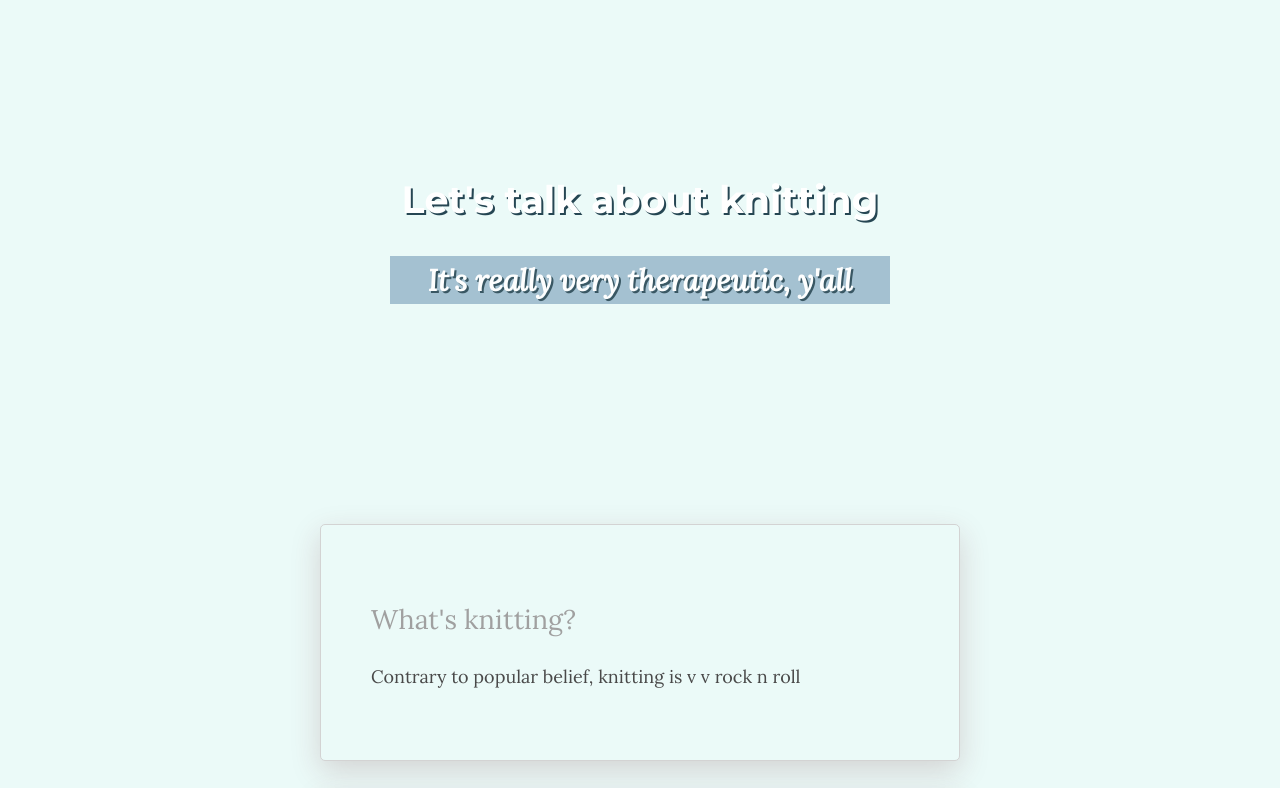
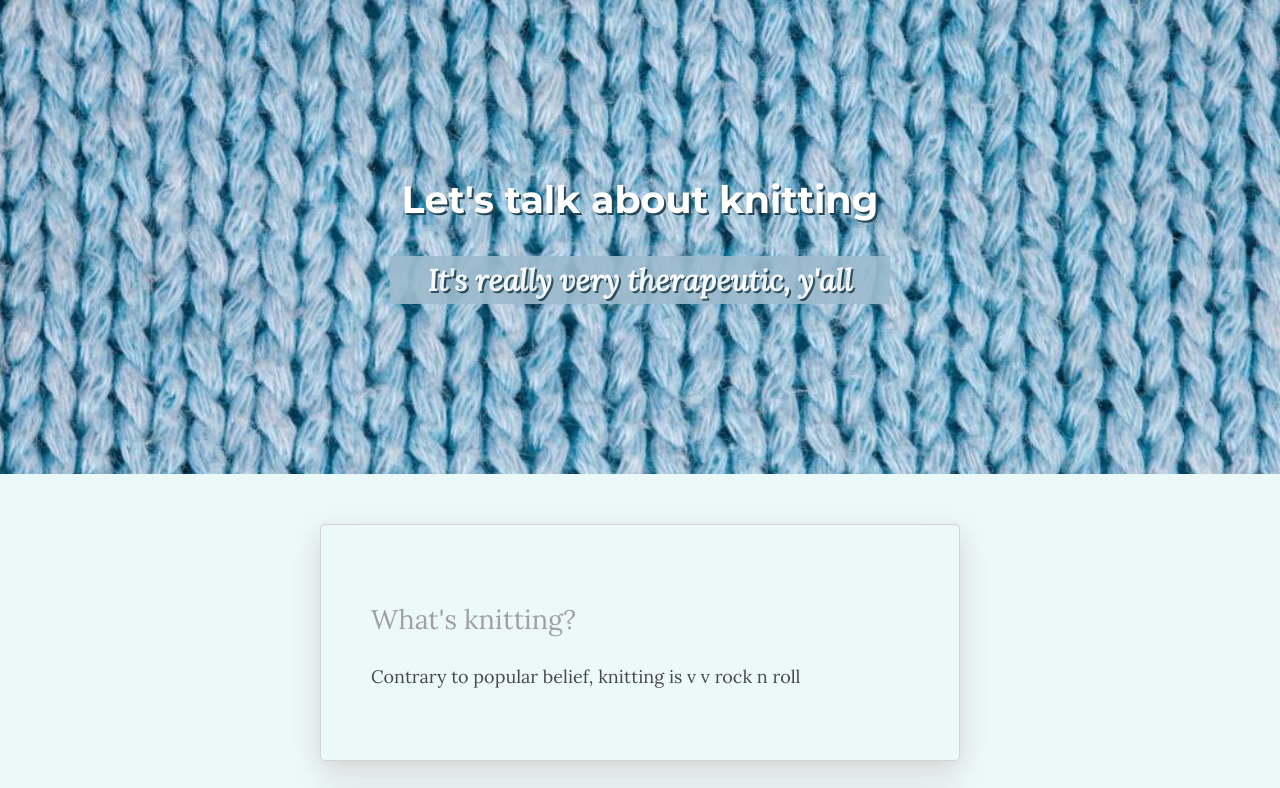
Before and after one commit to vandita946/medium-article, a plain HTML site: page index.html in a window 1280 px wide. Shown: the top 788 px of the page. Drawn offline with Linux system fonts and the light colour scheme.

Commit message:
Update style.css

```diff
--- a/style.css
+++ b/style.css
@@ -28,7 +28,7 @@ ol {
 
 /* Custom design */
 .banner {
-  background-image: url("images/knitting.jpg");
+  background-image: url("knitting.jpg");
   background-size: cover;
   text-align: center;
   color: white;
```
